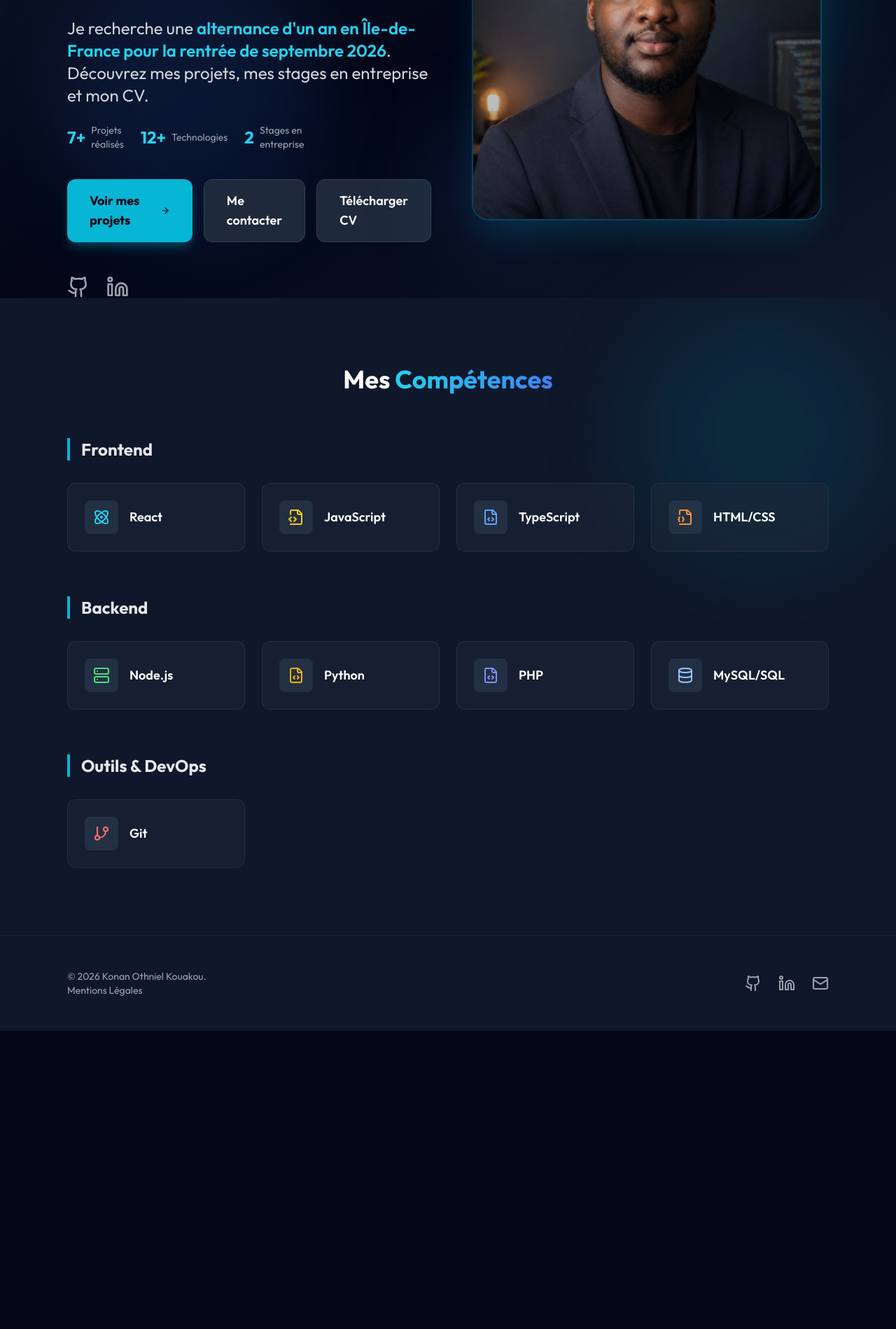
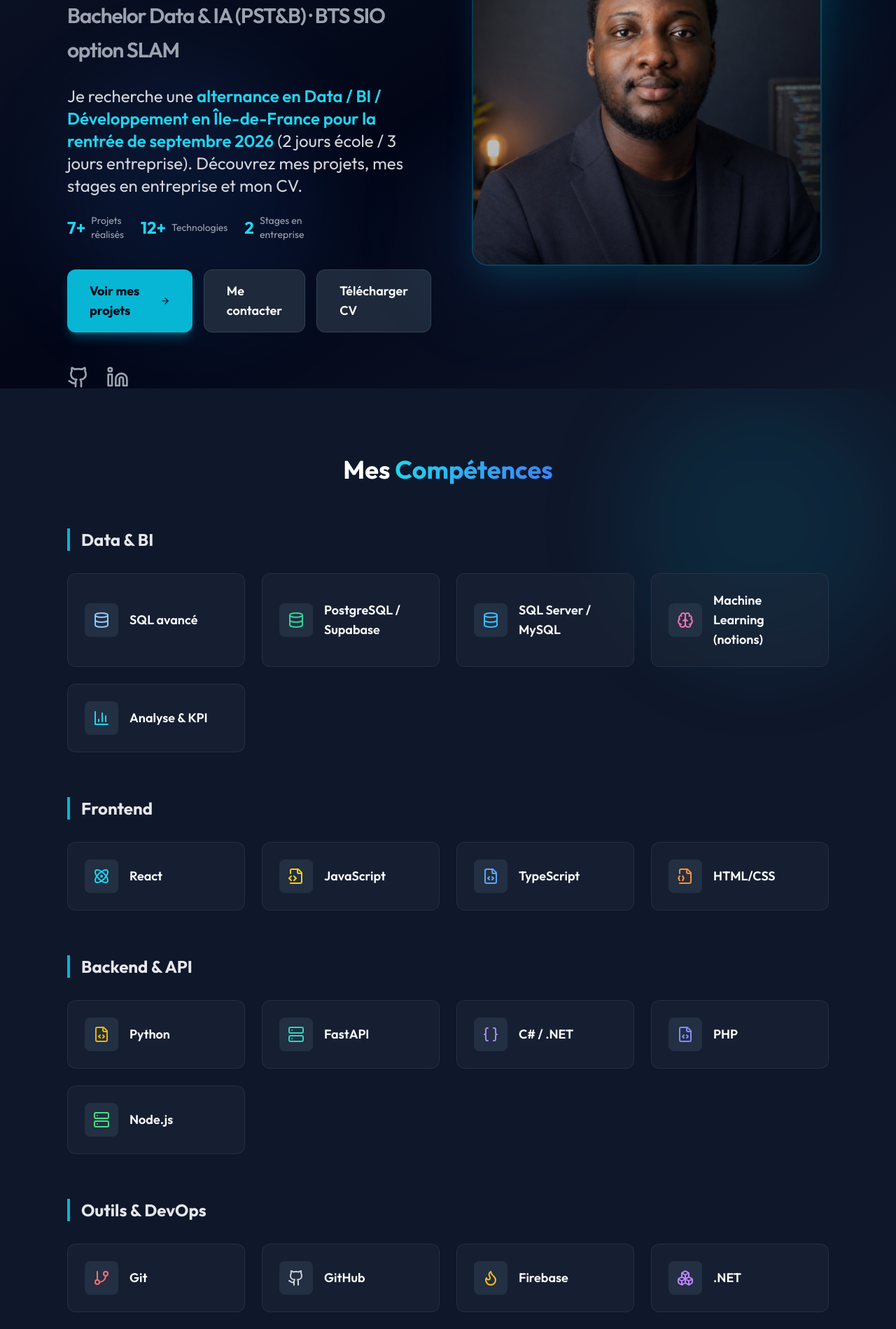
Before and after one commit to Othniel1704/portfolio-project-, a React (Vite) app: page / in a window 1280 px wide. Shown: the part 360-2259 px from the top of the page at 70% size. Before the commit the page ends 1833 px from the top, so only its background shows below. Built offline with nearby package versions, Linux system fonts and the light colour scheme.

Commit message:
feat: repositionnement Data & IA (CV a jour, Bachelor PST&B, competences Data/BI, projet StageMatch)

```diff
--- a/src/components/Education.tsx
+++ b/src/components/Education.tsx
@@ -3,7 +3,14 @@ import { Calendar, Briefcase, Code } from 'lucide-react';
 const experiences = [
   {
     type: 'education',
-    date: '2024 - Present',
+    date: 'En cours - 2026',
+    title: 'Bachelor Data & Intelligence Artificielle (3ᵉ année)',
+    institution: 'Paris School of Technology & Business (PST&B), Paris',
+    description: 'Data / BI, bases de données relationnelles, analyse de données et KPI, notions de Machine Learning et développement d\'applications. En recherche d\'alternance (2 jours école / 3 jours entreprise).',
+  },
+  {
+    type: 'education',
+    date: '2024 - 2026',
     title: 'BTS Services Informatiques aux Organisations (option SLAM)',
     institution: 'Institut F2I, Vincennes',
     description: 'Développement d\'applications logicielles et web, bases de données, cybersécurité et administration réseau. Réalisation de projets complets en respectant les bonnes pratiques.',
--- a/src/components/Hero.tsx
+++ b/src/components/Hero.tsx
@@ -56,16 +56,16 @@ const Hero = () => (
             className="text-2xl sm:text-5xl font-bold text-cyan-400 tracking-tight leading-tight mb-8"
             variants={itemFadeUp}
           >
-            Développeur Full Stack
+            Data · BI · Développement
             <br />
-            <span className="text-xl sm:text-3xl text-gray-400 font-semibold">Formation BTS SIO · option SLAM</span>
+            <span className="text-xl sm:text-3xl text-gray-400 font-semibold">Bachelor Data &amp; IA (PST&amp;B) · BTS SIO option SLAM</span>
           </motion.h2>
 
           <motion.p
             className="text-xl sm:text-2xl text-gray-300 max-w-2xl mb-6 leading-relaxed"
             variants={itemFadeUp}
           >
-            Je recherche une <span className="text-cyan-400 font-semibold">alternance d'un an en Île-de-France pour la rentrée de septembre 2026</span>. Découvrez mes projets, mes stages en entreprise et mon CV.
+            Je recherche une <span className="text-cyan-400 font-semibold">alternance en Data / BI / Développement en Île-de-France pour la rentrée de septembre 2026</span> (2 jours école / 3 jours entreprise). Découvrez mes projets, mes stages en entreprise et mon CV.
           </motion.p>
 
           <motion.div
--- a/src/components/Skills.tsx
+++ b/src/components/Skills.tsx
@@ -6,24 +6,43 @@ import {
   Server,
   Database,
   GitBranch,
+  Github,
+  Brain,
+  BarChart3,
+  Flame,
+  Boxes,
+  FileSpreadsheet,
+  Braces,
 } from 'lucide-react';
 
 
 const skills = {
+  "Data & BI": [
+    { name: 'SQL avancé', icon: <Database className="text-blue-300" /> },
+    { name: 'PostgreSQL / Supabase', icon: <Database className="text-emerald-400" /> },
+    { name: 'SQL Server / MySQL', icon: <Database className="text-sky-400" /> },
+    { name: 'Machine Learning (notions)', icon: <Brain className="text-pink-400" /> },
+    { name: 'Analyse & KPI', icon: <BarChart3 className="text-cyan-400" /> },
+  ],
   Frontend: [
     { name: 'React', icon: <Atom className="text-cyan-400" /> },
     { name: 'JavaScript', icon: <FileCode2 className="text-yellow-400" /> },
     { name: 'TypeScript', icon: <FileCode className="text-blue-400" /> },
     { name: 'HTML/CSS', icon: <FileJson2 className="text-orange-400" /> },
   ],
-  Backend: [
+  "Backend & API": [
+    { name: 'Python', icon: <FileCode className="text-yellow-500" /> },
+    { name: 'FastAPI', icon: <Server className="text-teal-400" /> },
+    { name: 'C# / .NET', icon: <Braces className="text-violet-400" /> },
+    { name: 'PHP', icon: <FileCode className="text-indigo-400" /> },
     { name: 'Node.js', icon: <Server className="text-green-400" /> },
-    { name: 'Python', icon: <FileCode className="text-yellow-500" /> },
-    { name: 'PHP', icon: <FileCode className="text-indigo-400" /> },
-    { name: 'MySQL/SQL', icon: <Database className="text-blue-300" /> },
   ],
   "Outils & DevOps": [
     { name: 'Git', icon: <GitBranch className="text-red-400" /> },
+    { name: 'GitHub', icon: <Github className="text-gray-300" /> },
+    { name: 'Firebase', icon: <Flame className="text-amber-400" /> },
+    { name: '.NET', icon: <Boxes className="text-purple-400" /> },
+    { name: 'Excel', icon: <FileSpreadsheet className="text-green-500" /> },
   ],
 };
 
--- a/src/data/projectsData.ts
+++ b/src/data/projectsData.ts
@@ -377,4 +377,31 @@ export const projectsData: Project[] = [
         showInE5: false
     },
 
+    {
+        id: "stagematch",
+        title: "StageMatch — Matching stages / alternances",
+        shortDescription: "Plateforme de mise en relation candidats / offres avec matching automatique par compétences et KPI.",
+        fullDescription: "StageMatch met en relation candidats et entreprises pour des stages et alternances. L'application s'appuie sur une architecture de données PostgreSQL / Supabase et un moteur de matching automatique qui score la compatibilité entre profils et offres à partir des compétences et d'indicateurs (KPI). Une API FastAPI expose la gestion des candidatures et des offres.",
+        context: "Projet personnel Data (2025-2026)",
+        role: "Développeur & Data / Architecture BDD",
+        duration: "En cours",
+        image: "https://images.unsplash.com/photo-1454165804606-c3d57bc86b40?auto=format&fit=crop&q=80&w=1000",
+        technologies: ["Python", "FastAPI", "PostgreSQL", "Supabase", "SQL avancé"],
+        category: 'Projet Personnel',
+        projectSize: 'Lourd',
+        tags: ["Data", "Matching", "API", "Base de données"],
+        highlights: [
+            "Architecture de données PostgreSQL / Supabase",
+            "Matching automatique par compétences et KPI",
+            "API FastAPI pour la gestion des candidatures et des offres"
+        ],
+        competencies: [
+            { id: "B2.1", description: "Développement de l'API et de la logique de matching en Python (FastAPI)." },
+            { id: "B2.3", description: "Modélisation et exploitation d'une base relationnelle (PostgreSQL / Supabase) et requêtes avancées." }
+        ],
+        proofs: [],
+        github: "https://github.com/Othniel1704/stagematch",
+        showInE5: false
+    },
+
 ];
--- a/src/pages/About.tsx
+++ b/src/pages/About.tsx
@@ -1,24 +1,36 @@
-import { Download, Atom, FileCode, FileCode2, FileJson2, Server, Database, GitBranch } from 'lucide-react';
+import { Download, Atom, FileCode, FileCode2, FileJson2, Server, Database, GitBranch, Github, Brain, BarChart3, Flame, Boxes, FileSpreadsheet, Braces } from 'lucide-react';
 
 
 import Education from '../components/Education';
 import Certifications from '../components/Certifications';
 
 const skills = {
+  "Data & BI": [
+    { name: 'SQL avancé', icon: <Database size={18} /> },
+    { name: 'PostgreSQL / Supabase', icon: <Database size={18} /> },
+    { name: 'SQL Server / MySQL', icon: <Database size={18} /> },
+    { name: 'Machine Learning (notions)', icon: <Brain size={18} /> },
+    { name: 'Analyse & KPI', icon: <BarChart3 size={18} /> },
+  ],
   Frontend: [
     { name: 'React', icon: <Atom size={18} /> },
     { name: 'JavaScript', icon: <FileCode2 size={18} /> },
     { name: 'TypeScript', icon: <FileCode size={18} /> },
     { name: 'HTML/CSS', icon: <FileJson2 size={18} /> },
   ],
-  Backend: [
+  "Backend & API": [
+    { name: 'Python', icon: <FileCode size={18} /> },
+    { name: 'FastAPI', icon: <Server size={18} /> },
+    { name: 'C# / .NET', icon: <Braces size={18} /> },
+    { name: 'PHP', icon: <FileCode size={18} /> },
     { name: 'Node.js', icon: <Server size={18} /> },
-    { name: 'Python', icon: <FileCode size={18} /> },
-    { name: 'PHP', icon: <FileCode size={18} /> },
-    { name: 'MySQL/SQL', icon: <Database size={18} /> },
   ],
   "Outils & DevOps": [
     { name: 'Git', icon: <GitBranch size={18} /> },
+    { name: 'GitHub', icon: <Github size={18} /> },
+    { name: 'Firebase', icon: <Flame size={18} /> },
+    { name: '.NET', icon: <Boxes size={18} /> },
+    { name: 'Excel', icon: <FileSpreadsheet size={18} /> },
   ],
 };
 
@@ -42,14 +54,14 @@ const About = () => {
                   <h3 className="text-xl text-cyan-400 font-semibold mb-2">Mon parcours</h3>
                   <p>
                     J'ai découvert la programmation en licence Math-Info, où j'ai conçu des algorithmes d'optimisation en Python et structuré des logiques complexes.
-                    J'ai ensuite mis en pratique ces compétences en créant des applications complètes, ce qui a confirmé ma volonté d'en faire mon métier.
+                    Après un BTS SIO (option SLAM), je poursuis aujourd'hui un <span className="text-cyan-400 font-semibold">Bachelor Data &amp; Intelligence Artificielle (3ᵉ année) à PST&amp;B</span>, en mettant ces compétences au service de projets data et applicatifs concrets.
                   </p>
                 </div>
                 <div>
                   <h3 className="text-xl text-cyan-400 font-semibold mb-2">Projet Professionnel</h3>
                   <p>
-                    Issu d'une formation BTS SIO (option SLAM), je me spécialise en développement Full Stack.
-                    Je recherche une <span className="text-cyan-400 font-semibold">alternance d'un an en Île-de-France pour la rentrée de septembre 2026</span>, sur des missions de développement web (front-end, back-end ou full stack). Mon objectif : monter en compétence sur des projets concrets tout en apportant l'autonomie et la rigueur acquises durant mes stages.
+                    Entre développement Full Stack et Data / BI, je m'appuie sur une solide base en SQL, en conception de bases de données et en analyse de données.
+                    Je recherche une <span className="text-cyan-400 font-semibold">alternance en Data / BI / Développement en Île-de-France pour la rentrée de septembre 2026</span> (rythme 2 jours école / 3 jours entreprise). Mon objectif : monter en compétence sur des projets concrets tout en apportant l'autonomie et la rigueur acquises durant mes stages.
                   </p>
                 </div>
                 <div>
```
Also changed, not shown: 1 other file (tests, documents, lock files or other folders).
